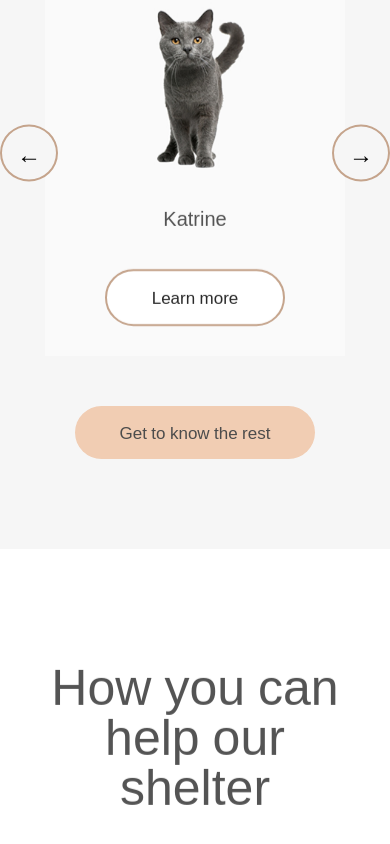
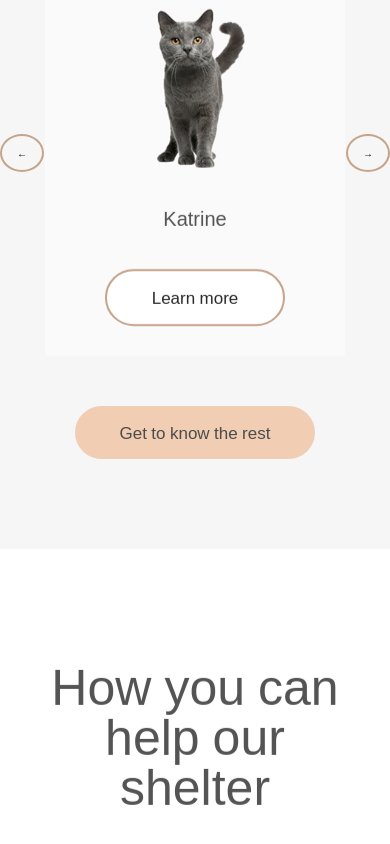
Before and after one commit to Mykolai581/Cozy-House, a React (Vite) app: page / in a window 390 px wide. Shown: the part 2836-3680 px from the top of the page. Built offline with nearby package versions, Linux system fonts and the light colour scheme.

Commit message:
I added new style

```diff
--- a/src/components/MainRestSection/MainRestSection.css
+++ b/src/components/MainRestSection/MainRestSection.css
@@ -49,8 +49,8 @@
 }
 
 @media (max-width: 767.98px) {
-  .custom-prev:hover,
-  .custom-next:hover {
+  .custom-prev,
+  .custom-next {
     font-size: 10px;
   }
 }
```
